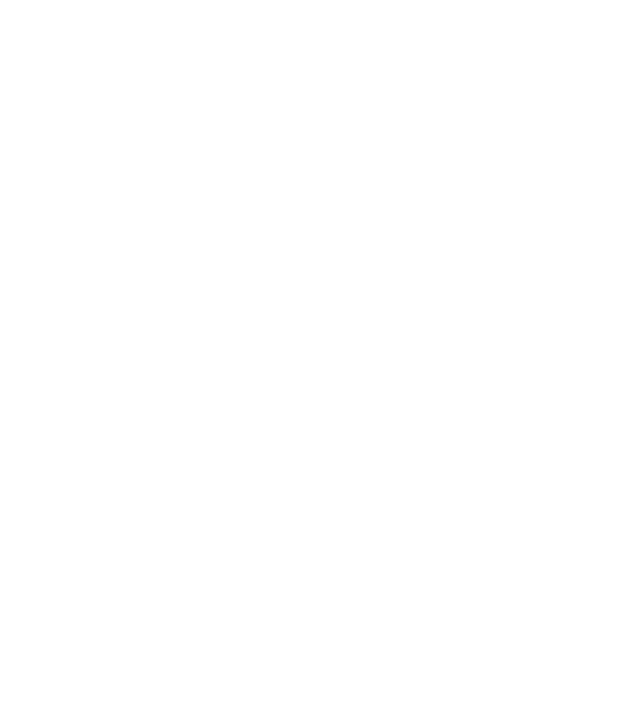
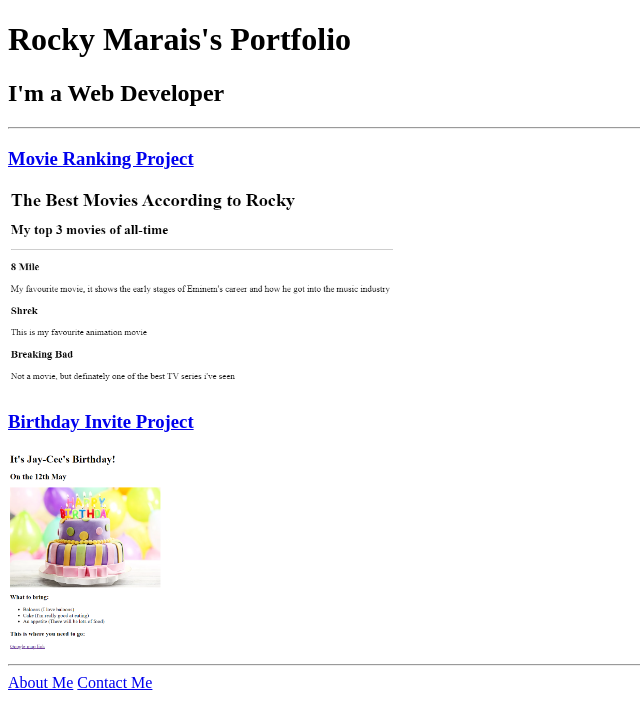
Before and after one commit to RockyMarais/html-portfolio, a plain HTML site: page index.html in a window 1280 px wide. Shown: the whole page, without its empty margins (0-640 px from the left). Drawn offline with Linux system fonts and the light colour scheme.

Commit message:
Add files via upload

```diff
--- a/index.html
+++ b/index.html
@@ -1,15 +1,21 @@
 <!-- TODO 1: Create the HTML Boilerplate -->
+<!DOCTYPE html>
+<html lang="en">
+<head>
+    <meta charset="UTF-8">
+    <title>Rocky Marais's Portfolio</title>
+</head>
 
-<!-- TODO 2: Add Your previous projects' HTML into the public folder -->
+<body>
+<h1>Rocky Marais's Portfolio</h1>
+<h2>I'm a Web Developer</h2>
+<hr/>
+<h3><a href="./public/movie-ranking.html">Movie Ranking Project</a></h3>
+<img src="./assets/images/movies.PNG" height="200" alt="movie ranking preview"/>
+<h3><a href="./public/birthday-invite.html">Birthday Invite Project</a></h3>
+<img src="./assets/images/birthday.PNG" height="200" alt="birthday invite preview"/>
+<hr />
+<a href="./public/about.html">About Me</a> <a href="./public/contact.html">Contact Me</a>
+</body>
 
-<!-- TODO 3: Take screenshots of your project previews and add the images to the images folder -->
-
-<!-- TODO 4: Add titles/subtitles etc. -->
-
-<!-- TODO 5: Add a link to the project pages -->
-
-<!-- TODO 6: Add images to show the project previews
-HINT for TODO 6: You can use the height attribute set to 200 to make the image smaller:
-https://developer.mozilla.org/en-US/docs/Web/HTML/Element/img#attr-height -->
-
-<!-- TODO 7: Add the Contact Me and About Me page links -->
+</html>
```
